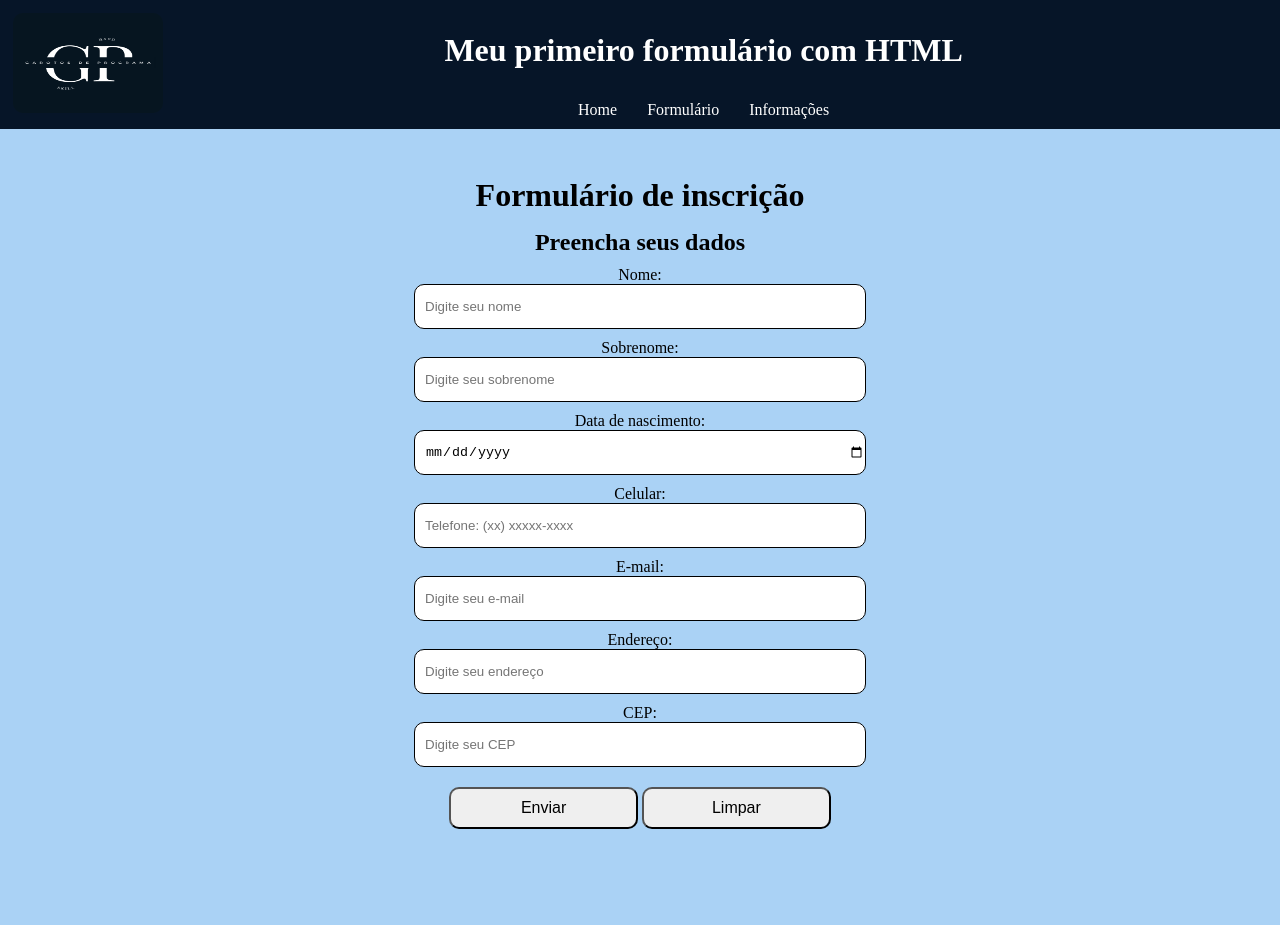
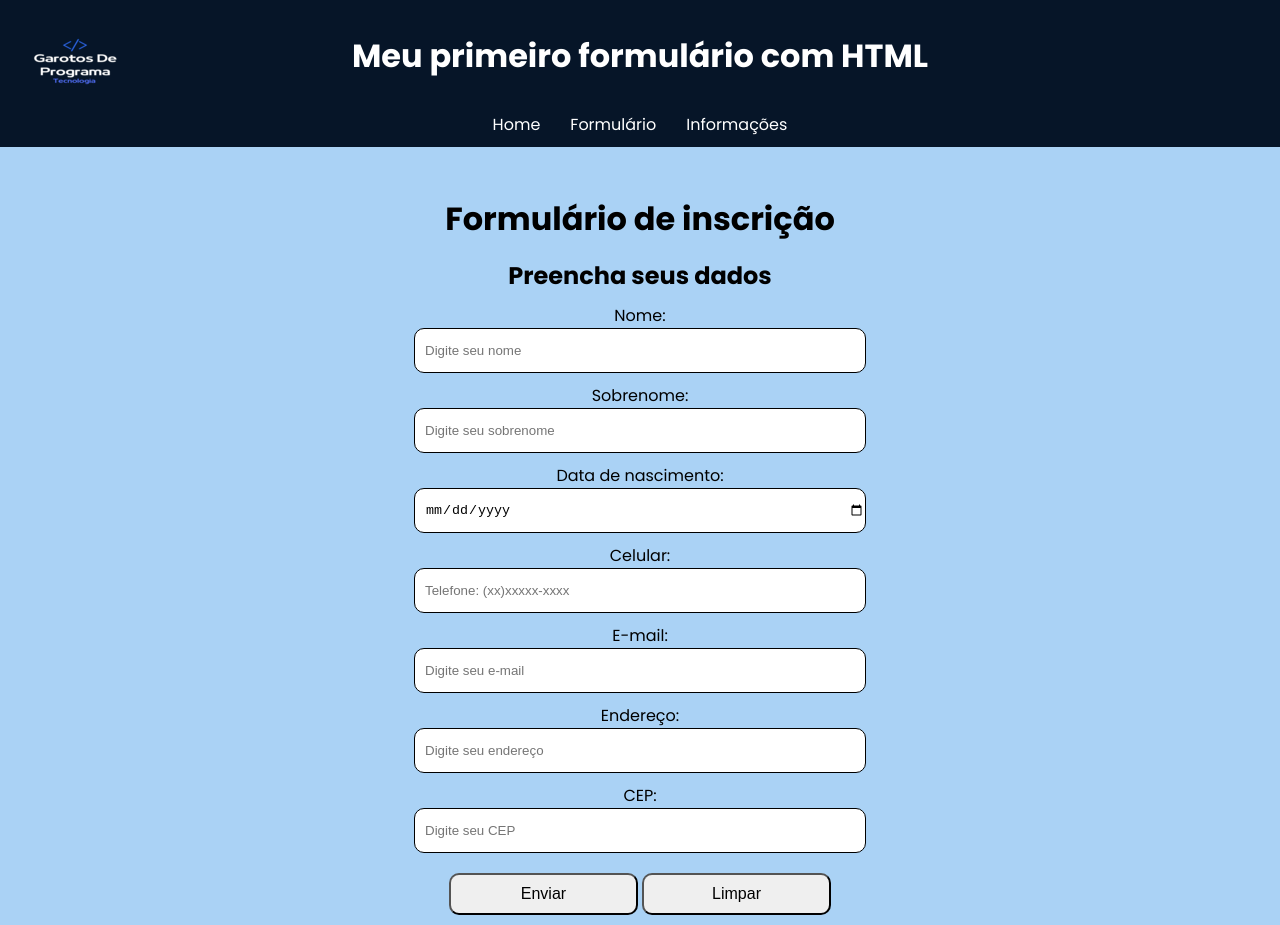
Before and after one commit to pedrohpp-dev/formulario-faculdade, a plain HTML site: page formulario.html in a window 1280 px wide. Before the commit the page ends 839 px from the top, so only its background shows below. Drawn offline with Linux system fonts and the light colour scheme.

Commit message:
Update formulario-faculdade

```diff
--- a/formulario.html
+++ b/formulario.html
@@ -10,8 +10,8 @@
     </head>
     <body>
         <header class="cabecalho">
-            <div class="cabecalho__logo__formulario">
-                <img src="src/image/gp.png" alt="Logo Garotos de Programa" class="logo">
+            <div class="cabecalho__logo">
+                <img src="src/images/logo.png" alt="Logo Garotos de Programa" class="logo">
             </div>
             <div class="cabecalho__conteudo">
                 <h1 class="cabecalho__titulo">Meu primeiro formulário com HTML</h1>
@@ -44,7 +44,7 @@
                 </div>
                 <div class="field">
                     <label for="celular">Celular:</label>
-                    <input type="tel" id="celular" name="celular" placeholder="Telefone: (xx) xxxxx-xxxx" pattern="^\(\d{2}\)\d{4,5}-\d{4}$" autocomplete="tel" class="input" required>
+                    <input type="tel" id="celular" name="celular" placeholder="Telefone: (xx)xxxxx-xxxx" pattern="^\(\d{2}\)\d{4,5}-\d{4}$" autocomplete="tel" class="input" required>
                 </div>
                 <div class="field">
                     <label for="email">E-mail:</label>
--- a/src/style/style.css
+++ b/src/style/style.css
@@ -1,4 +1,6 @@
 @charset "UTF-8";
+
+@import url('https://fonts.googleapis.com/css2?family=Poppins:wght@300;400;500;700&display=swap');
 
 * {
     padding: 0;
@@ -14,23 +16,30 @@
 
 body {
     background-color: var(--cor-de-fundo);
+    font-family: 'Poppins', sans-serif;
 }
 
 .cabecalho {
     background-color: var(--cor-de-header);
-    text-align: center;
     display: flex;
+    position: relative;
 }
 
 .cabecalho__logo {
-    margin: 1% 25% 0 1%;
+    width: 100%;
+    height: auto;
+    display: block;
+    position: absolute;
+    top: 0px;
+}
+
+.cabecalho__conteudo {
+    margin: 0 auto;
 }
 
 .logo {
-    width: 150px;
-    height: 100px;
-    /* margin: 1% 25% 0 1%; */
     border-radius: 10px;
+    margin-top: 0.5%;
 }
 
 .cabecalho__titulo {
```
Also changed, not shown: index.html (+1 -1 lines), src/images/estacio-logo.png (renamed from src/image/estacio-logo.png), src/images/gp.png (renamed from src/image/gp.png), src/images/logo.png (added).
